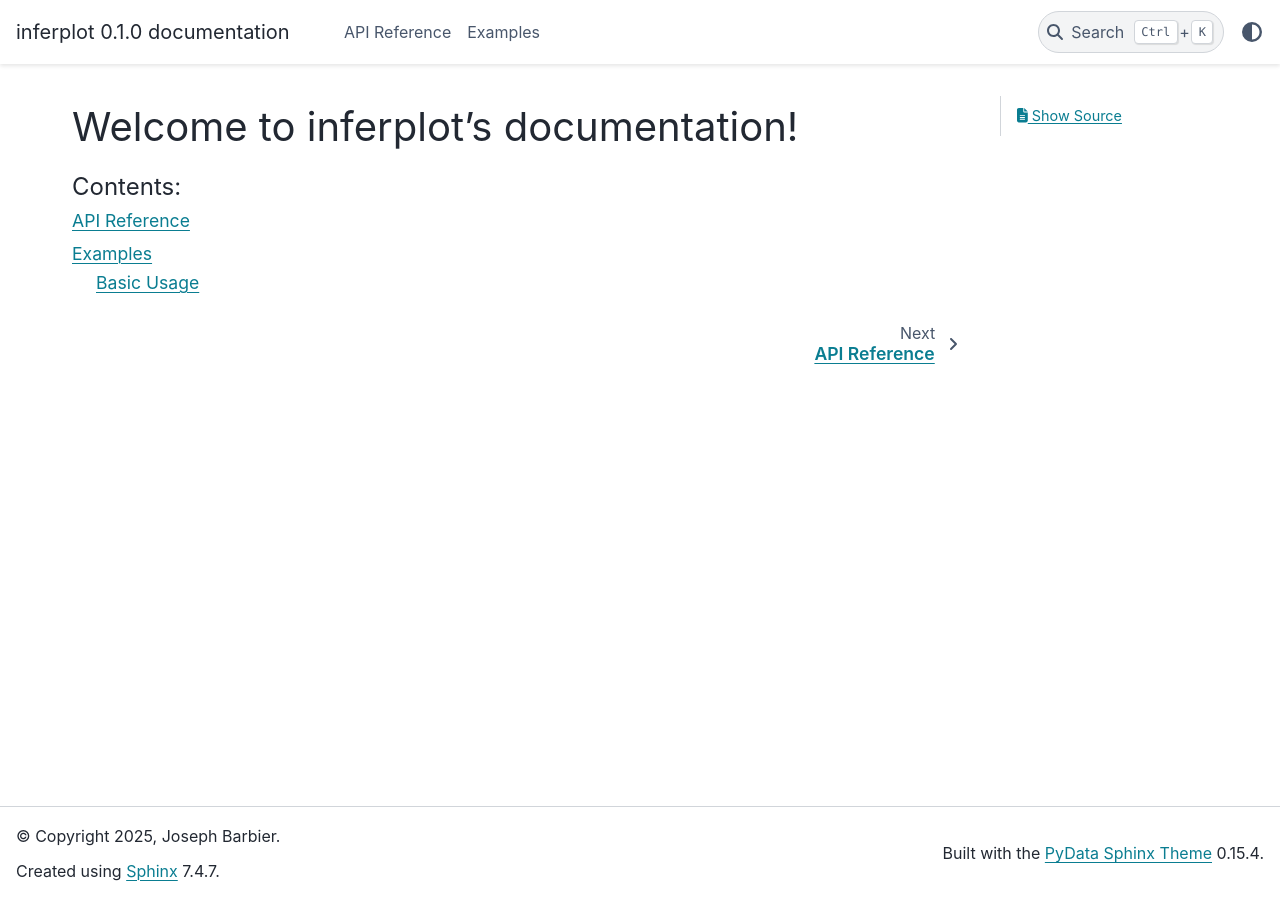
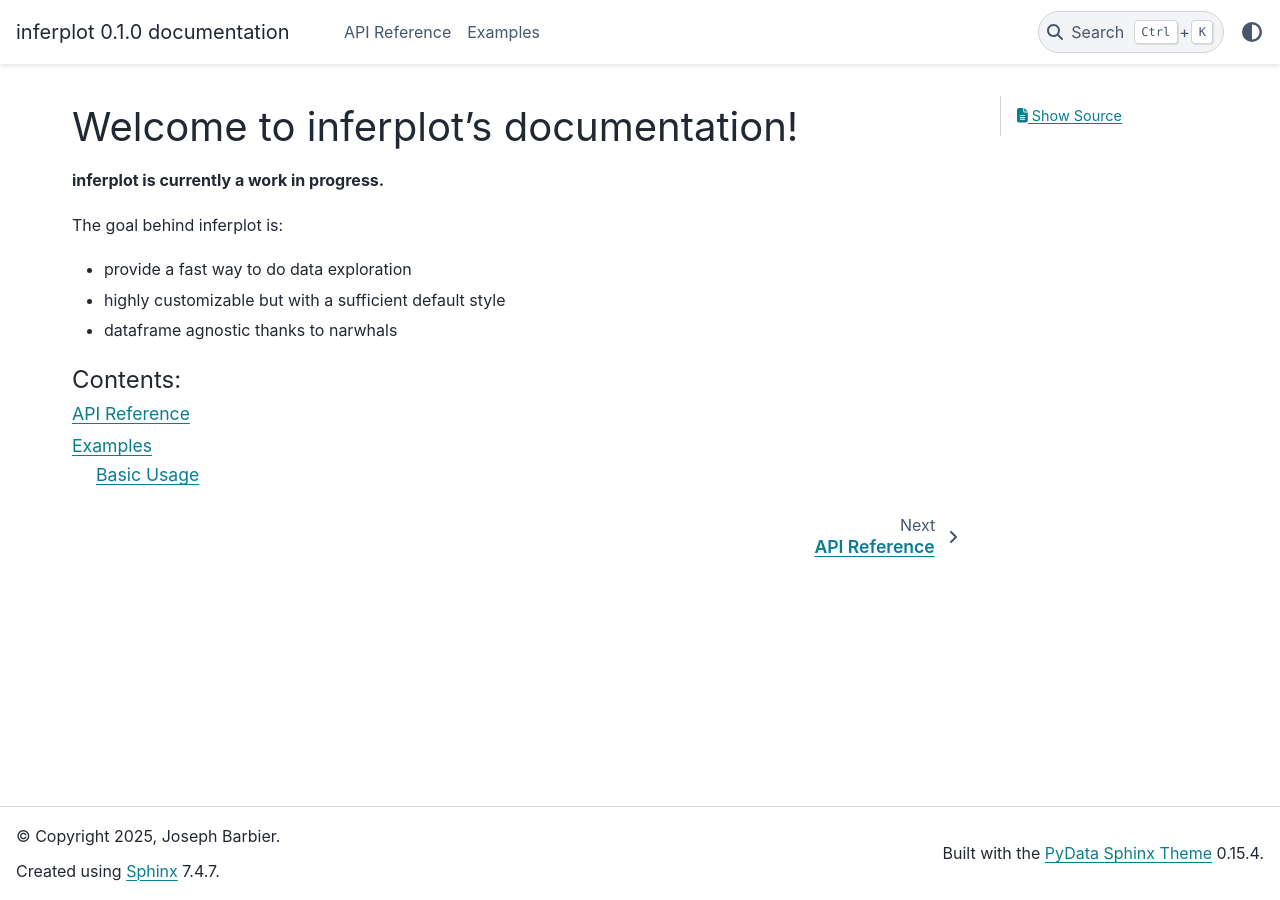
Before and after one commit to y-sunflower/fleur, a Sphinx documentation site: the page built from doc/source/index.rst, in a window 1280 px wide. Built offline with Sphinx 7.4.7 and the PyData theme 0.15.4, drawn with Linux system fonts in a browser that asks for light colours.

```diff
--- a/doc/source/index.rst
+++ b/doc/source/index.rst
@@ -1,5 +1,13 @@
 Welcome to inferplot's documentation!
 =====================================
+
+**inferplot is currently a work in progress.**
+
+The goal behind inferplot is:
+
+* provide a fast way to do data exploration
+* highly customizable but with a sufficient default style
+* dataframe agnostic thanks to narwhals
 
 .. toctree::
    :maxdepth: 2
```
Also changed, not shown: README.md (+6 -14 lines), 5 other files.
